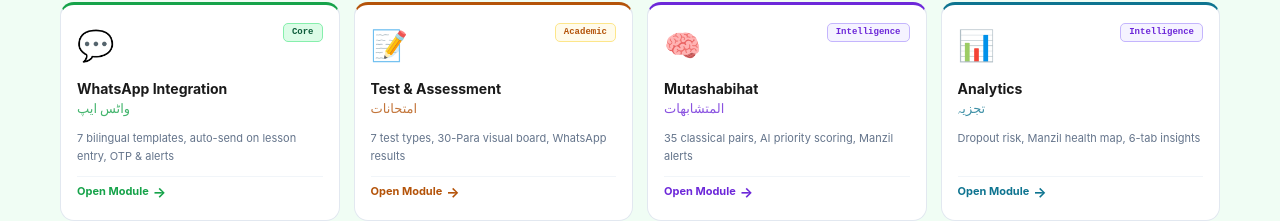
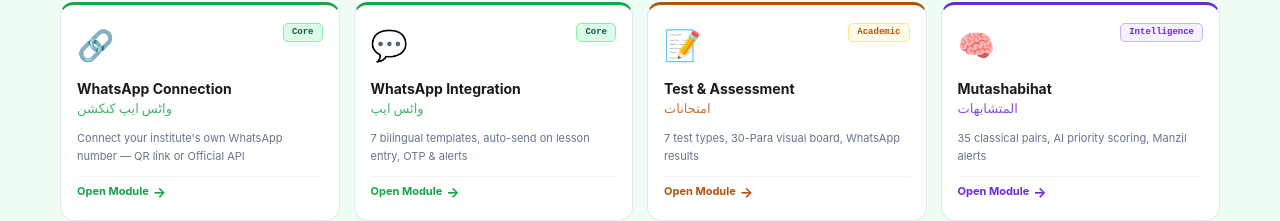
Before and after one commit to i9experts/HifzPro, a Next.js app: page /dashboard/admin in a window 1280 px wide. Shown: the part 716-937 px from the top of the page. Built offline with nearby package versions, Linux system fonts and the light colour scheme; no server answers; a web font is replaced by a local one.

Commit message:
Update page.tsx

```diff
--- a/app/dashboard/admin/page.tsx
+++ b/app/dashboard/admin/page.tsx
@@ -48,6 +48,11 @@
     id:"attendance",  icon:"📋",  title:"Attendance",           titleUr:"حاضری",
     desc:"Daily attendance, dot grid, auto-notify parents",
     href:"/dashboard/admin/attendance",         color:"#0f766e", tag:"Core",
+  },
+ {
+    id:"whatsapp-connect", icon:"🔗", title:"WhatsApp Connection", titleUr:"واٹس ایپ کنکشن",
+    desc:"Connect your institute's own WhatsApp number — QR link or Official API",
+    href:"/dashboard/admin/whatsapp/settings",  color:"#16a34a", tag:"Core",
   },
   {
     id:"whatsapp",    icon:"💬",  title:"WhatsApp Integration", titleUr:"واٹس ایپ",
```
